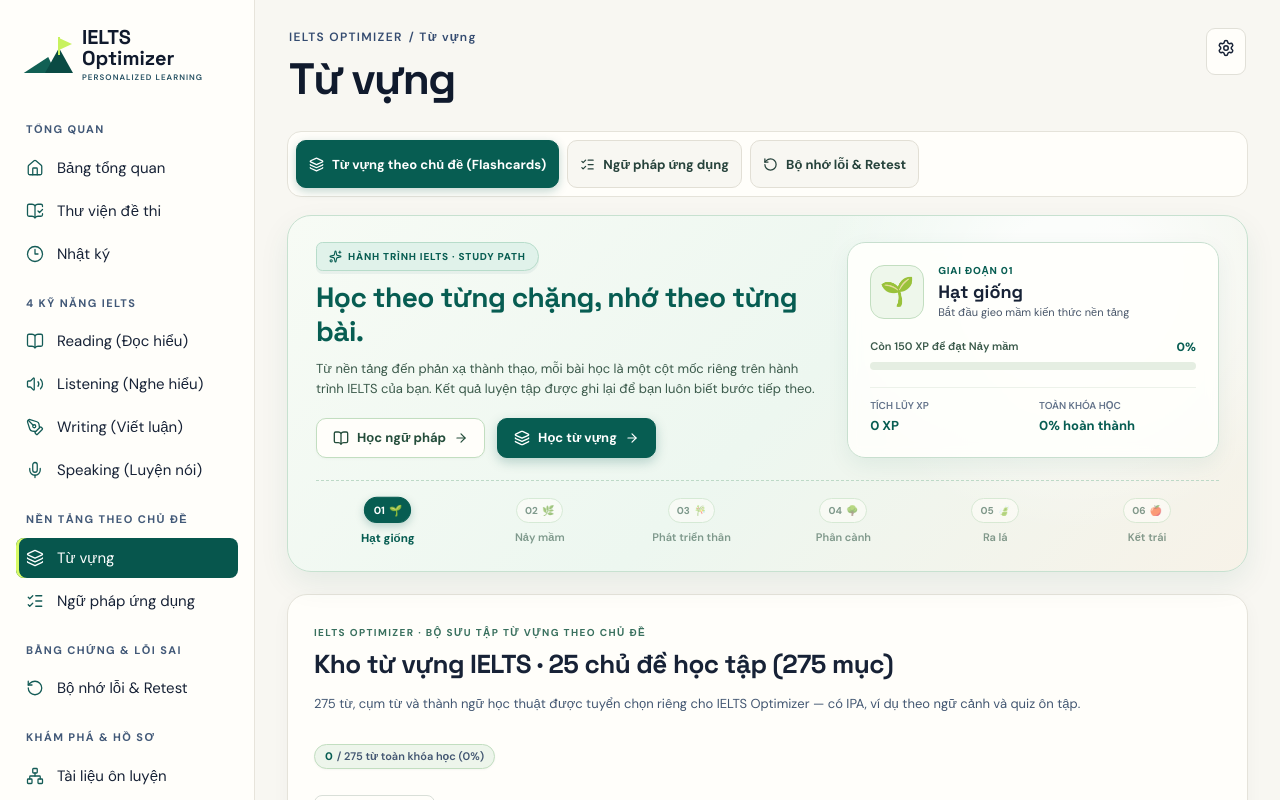
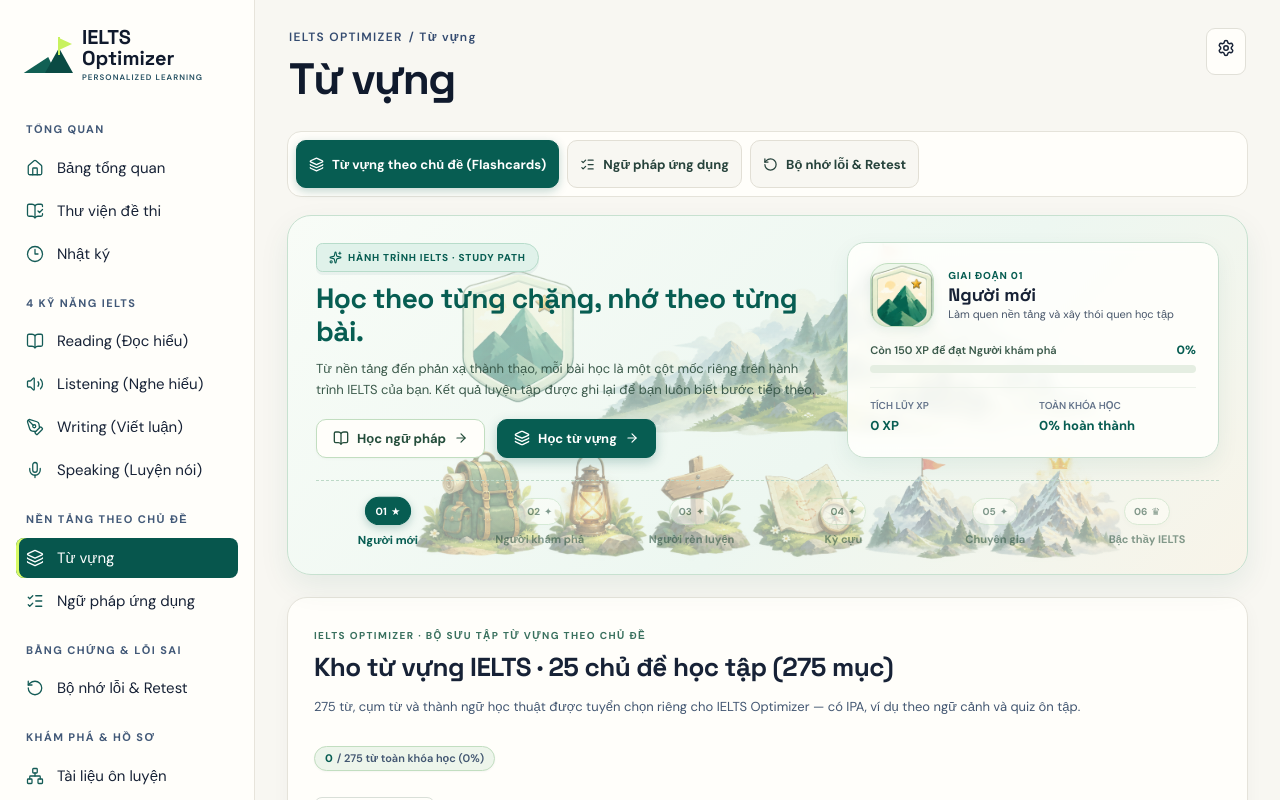
Before and after one commit to aukhaicuong123-bit/IELTS-Optimizer, a React (Vite) app: page / in a window 1280 px wide. Both pictures are taken after a click on the button "Từ vựng". Shown: the top 800 px of the page. Built offline with nearby package versions, Linux system fonts and the light colour scheme.

Commit message:
feat: add illustrated IELTS journey banner

```diff
--- a/src/components/ForumStudyTree.tsx
+++ b/src/components/ForumStudyTree.tsx
@@ -20,12 +20,12 @@
 }
 
 export const TREE_STAGES: TreeStage[] = [
-  { step: '01', name: 'Hạt giống', icon: '🌱', minXp: 0, maxXp: 150, description: 'Bắt đầu gieo mầm kiến thức nền tảng' },
-  { step: '02', name: 'Nảy mầm', icon: '🌿', minXp: 150, maxXp: 350, description: 'Từ vựng và cấu trúc bắt đầu bén rễ' },
-  { step: '03', name: 'Phát triển thân', icon: '🎋', minXp: 350, maxXp: 650, description: 'Củng cố ngữ pháp trung cấp và phản xạ' },
-  { step: '04', name: 'Phân cành', icon: '🌳', minXp: 650, maxXp: 1050, description: 'Tự tin ứng dụng vào bài viết và bài nói' },
-  { step: '05', name: 'Ra lá', icon: '🍃', minXp: 1050, maxXp: 1500, description: 'Làm chủ các cấu trúc học thuật Band 7.5+' },
-  { step: '06', name: 'Kết trái', icon: '🍎', minXp: 1500, maxXp: 2500, description: 'Sẵn sàng chinh phục mục tiêu IELTS Band 8.0+' }
+  { step: '01', name: 'Người mới', icon: '★', minXp: 0, maxXp: 150, description: 'Làm quen nền tảng và xây thói quen học tập' },
+  { step: '02', name: 'Người khám phá', icon: '✦', minXp: 150, maxXp: 350, description: 'Mở rộng vốn từ và các cấu trúc cốt lõi' },
+  { step: '03', name: 'Người rèn luyện', icon: '✦', minXp: 350, maxXp: 650, description: 'Củng cố phản xạ qua bài học và luyện tập' },
+  { step: '04', name: 'Kỳ cựu', icon: '✦', minXp: 650, maxXp: 1050, description: 'Tự tin ứng dụng vào bài viết và bài nói' },
+  { step: '05', name: 'Chuyên gia', icon: '✦', minXp: 1050, maxXp: 1500, description: 'Làm chủ cấu trúc học thuật Band 7.5+' },
+  { step: '06', name: 'Bậc thầy IELTS', icon: '♛', minXp: 1500, maxXp: 2500, description: 'Sẵn sàng chinh phục mục tiêu IELTS Band 8.0+' }
 ]
 
 export const ForumStudyTree: React.FC<StudyTreeProps> = ({
@@ -70,6 +70,7 @@
   return (
     <div className="forum-tree-card">
       {/* Shared IELTS journey banner for the vocabulary and grammar tracks */}
+      <img className="journey-map-art" src="/assets/ielts-journey-map.png" alt="Minh họa hành trình chinh phục IELTS" />
       <div className="forum-tree-top">
         <div className="forum-tree-motto">
           <span className="forum-badge-pill">
@@ -105,7 +106,7 @@
         {/* Tree Growth Status Box */}
         <div className="forum-tree-status-box">
           <div className="tree-stage-visual">
-            <div className="tree-stage-avatar">
+            <div className={`tree-stage-avatar stage-art-${currentStageIndex}`}>
               <span className="tree-emoji">{currentStage.icon}</span>
             </div>
             <div className="tree-stage-meta">
--- a/src/styles.css
+++ b/src/styles.css
@@ -699,7 +699,8 @@
    ========================================================================== */
 
 /* Tree of Knowledge Banner & Gamification */
-.forum-tree-card{background:radial-gradient(circle at 82% 18%,rgba(255,255,255,.78) 0 8%,transparent 30%),linear-gradient(135deg,#f7fbf5 0%,#edf7f0 52%,#f7f2e8 100%);border:1px solid #c7e1d0;border-radius:24px;padding:26px 28px;color:#172236;box-shadow:0 12px 30px rgba(7,93,82,.08);display:flex;flex-direction:column;gap:22px;margin-bottom:6px;position:relative;overflow:hidden}
+.forum-tree-card{background:linear-gradient(135deg,#f8fcf7 0%,#edf7f1 58%,#f8f4e9 100%);border:1px solid #c7e1d0;border-radius:24px;padding:26px 28px;color:#172236;box-shadow:0 12px 30px rgba(7,93,82,.08);display:flex;flex-direction:column;gap:22px;margin-bottom:6px;position:relative;overflow:hidden}
+.journey-map-art{position:absolute;inset:auto 0 0;width:100%;height:auto;max-height:100%;object-fit:contain;object-position:center bottom;opacity:.42;mix-blend-mode:multiply;pointer-events:none;z-index:0}
 .forum-tree-top{display:grid;grid-template-columns:1.15fr .85fr;gap:28px;align-items:stretch;position:relative;z-index:1}
 .forum-tree-motto{display:flex;flex-direction:column;justify-content:center;gap:10px}
 .forum-badge-pill{display:inline-flex;align-items:center;gap:6px;background:#e0f2ea;color:#075d52;font-size:10px;font-weight:900;letter-spacing:.08em;padding:6px 12px;border-radius:8px 18px 18px 8px;width:fit-content;border:1px solid #b7dcca;box-shadow:0 3px 0 rgba(7,93,82,.06)}
@@ -715,10 +716,11 @@
 /* Status Box */
 .forum-tree-status-box{background:rgba(255,255,252,.88);border:1px solid #c8dfcf;border-radius:18px;padding:20px 22px;display:flex;flex-direction:column;justify-content:space-between;gap:14px;box-shadow:0 8px 22px rgba(7,93,82,.07);backdrop-filter:blur(6px)}
 .tree-stage-visual{display:flex;align-items:center;gap:14px}
-.tree-stage-avatar{width:54px;height:54px;border-radius:14px;background:#eef7eb;border:1px solid #c2dec0;display:grid;place-items:center;font-size:28px;flex-shrink:0}
+.tree-stage-avatar{width:64px;height:64px;border-radius:18px;background-color:#eef7eb;background-image:url('/assets/ielts-journey-map.png');background-repeat:no-repeat;background-size:390px auto;background-position:-28px -28px;border:1px solid #c2dec0;display:grid;place-items:center;font-size:24px;flex-shrink:0;box-shadow:0 4px 10px rgba(7,93,82,.08);overflow:hidden}
+.tree-stage-avatar .tree-emoji{opacity:0}
 .tree-stage-meta{display:grid;gap:2px}
 .tree-stage-kicker{font-size:10px;font-weight:800;letter-spacing:.08em;color:#075d52;text-transform:uppercase}
-.tree-stage-meta h4{font:700 18px 'Space Grotesk',sans-serif;margin:0;color:#172236}
+.tree-stage-meta h4{font:700 18px 'Space Grotesk',sans-serif;margin:0;color:#172236;line-height:1.1}
 .tree-stage-meta p{margin:0;font-size:11px;color:#475569;line-height:1.4}
 
 .tree-xp-bar-wrap{display:grid;gap:6px}
@@ -736,10 +738,10 @@
 .tree-step-item{display:flex;flex-direction:column;align-items:center;gap:6px;text-align:center;position:relative;opacity:.55;transition:all .15s}
 .tree-step-item.done,.tree-step-item.current{opacity:1}
 .tree-step-item.current{transform:scale(1.05)}
-.step-badge{display:flex;align-items:center;gap:4px;padding:4px 8px;border-radius:999px;background:#fffefa;border:1px solid #c2dec0;font-size:10px;font-weight:700;color:#244d3b}
+.step-badge{display:flex;align-items:center;gap:4px;padding:5px 9px;border-radius:999px;background:rgba(255,255,250,.88);border:1px solid #c2dec0;font-size:10px;font-weight:700;color:#244d3b;box-shadow:0 2px 6px rgba(7,93,82,.04)}
 .tree-step-item.current .step-badge{background:#075d52;border-color:#075d52;color:#fff;box-shadow:0 3px 8px rgba(7,93,82,.25)}
 .tree-step-item.done .step-badge{background:#e2f0de;border-color:#bad8b5;color:#075d52}
-.step-title{font-size:11px;font-weight:600;color:#244d3b}
+.step-title{font-size:11px;font-weight:700;color:#244d3b;white-space:nowrap}
 .tree-step-item.current .step-title{color:#075d52;font-weight:800}
 
 /* Main Forum Study Panel */
```
Also changed, not shown: public/assets/ielts-journey-map.png (added).
